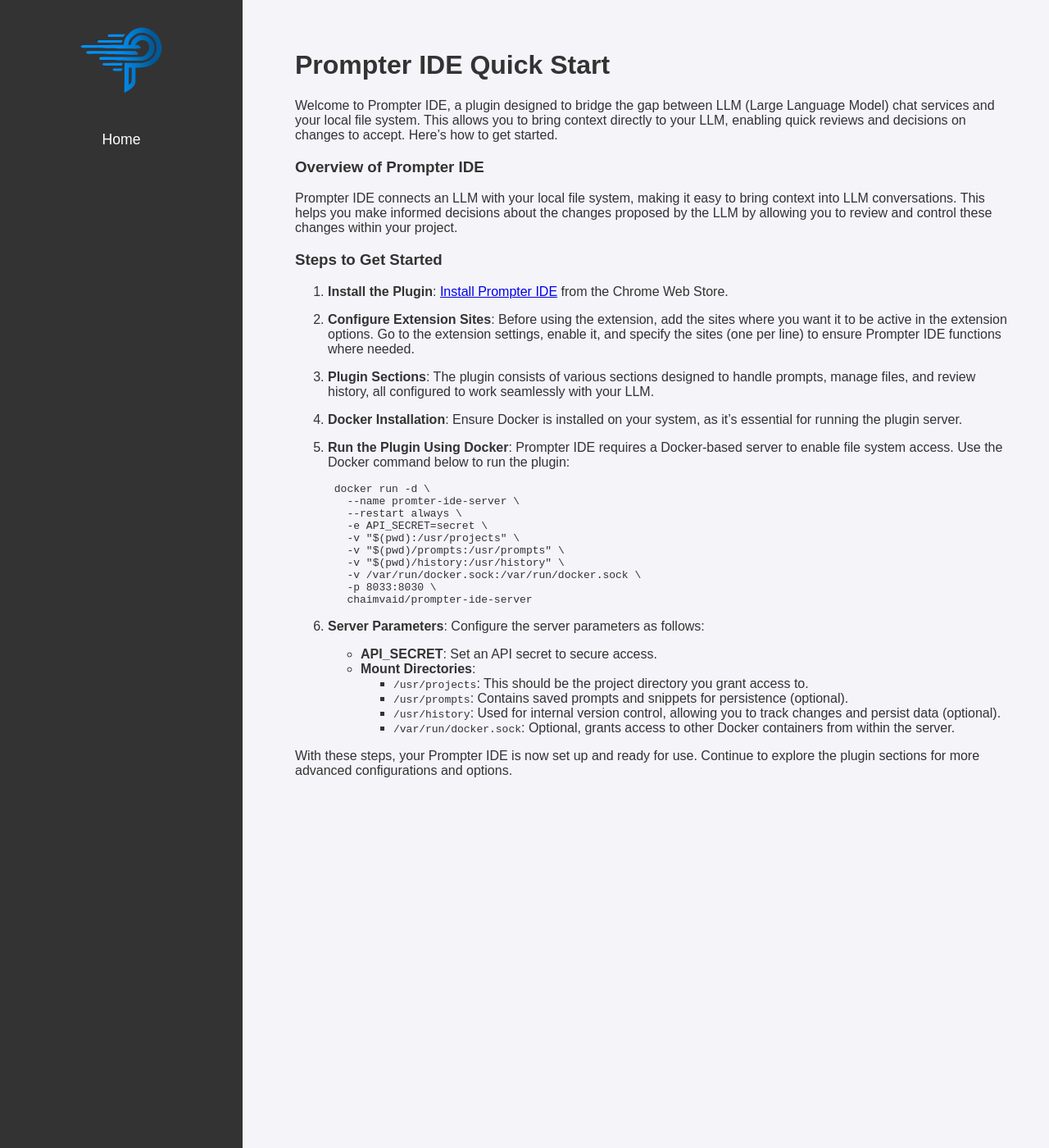
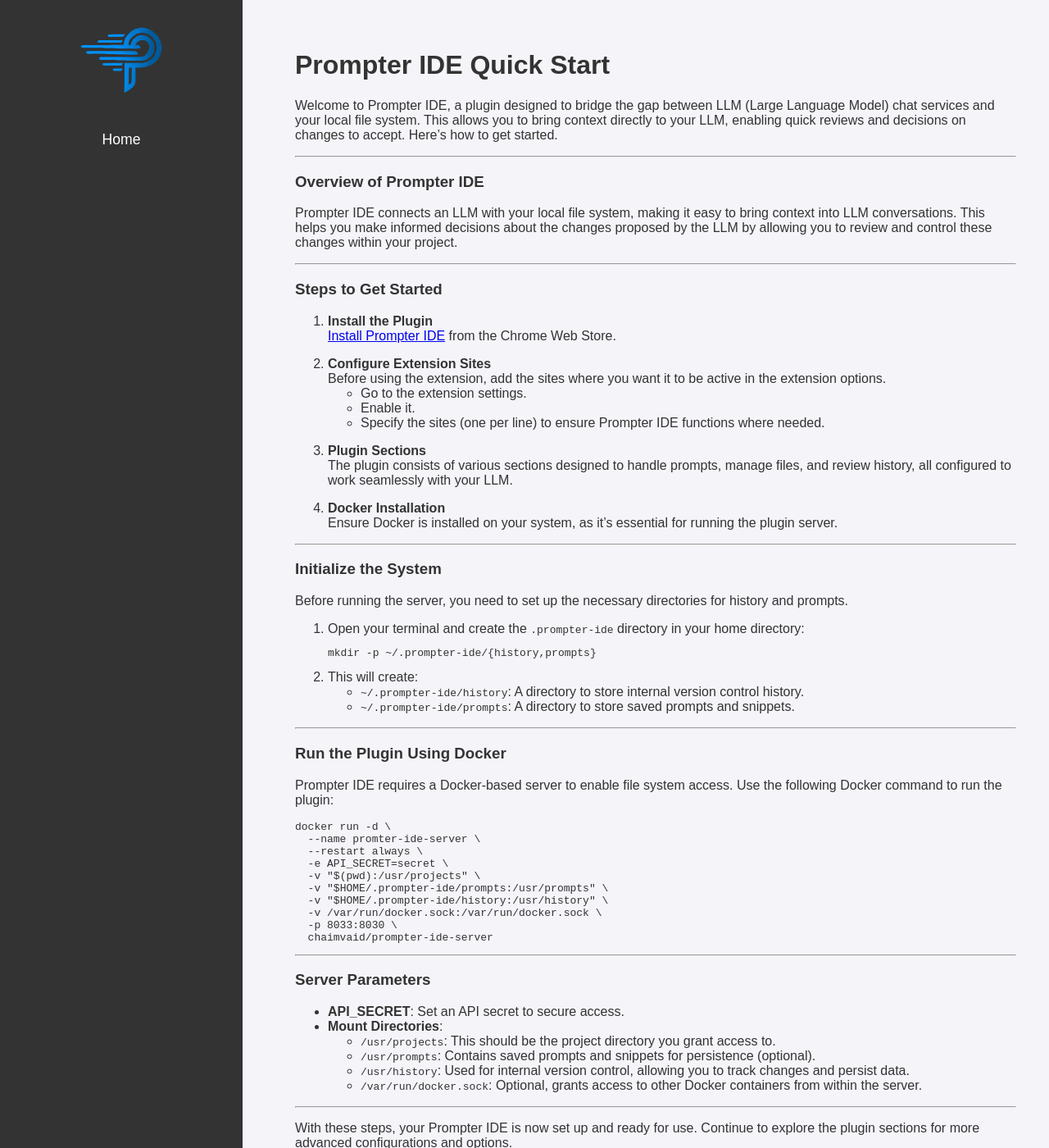
Before and after one commit to chaimvaid/prompter-ide-doc, a Jekyll site: the page built from docs/index.md, in a window 1280 px wide and 1400 px high. Shown: the whole window at 82% size. Built offline with Jekyll 4.4.1, drawn with Linux system fonts in a browser that asks for light colours.

Commit message:
fix instaltion instructions

````diff
--- a/docs/index.md
+++ b/docs/index.md
@@ -7,41 +7,78 @@ title: "Home"
 
 Welcome to Prompter IDE, a plugin designed to bridge the gap between LLM (Large Language Model) chat services and your local file system. This allows you to bring context directly to your LLM, enabling quick reviews and decisions on changes to accept. Here’s how to get started.
 
+---
+
 ### Overview of Prompter IDE
 
 Prompter IDE connects an LLM with your local file system, making it easy to bring context into LLM conversations. This helps you make informed decisions about the changes proposed by the LLM by allowing you to review and control these changes within your project.
 
+---
+
 ### Steps to Get Started
 
-1. **Install the Plugin**: [Install Prompter IDE](https://chromewebstore.google.com/detail/prompter-ide/chiamapkmadbnnfgkkipkeojnfofjfba) from the Chrome Web Store.
+1. **Install the Plugin**
+   [Install Prompter IDE](https://chromewebstore.google.com/detail/prompter-ide/chiamapkmadbnnfgkkipkeojnfofjfba) from the Chrome Web Store.
 
-2. **Configure Extension Sites**: Before using the extension, add the sites where you want it to be active in the extension options. Go to the extension settings, enable it, and specify the sites (one per line) to ensure Prompter IDE functions where needed.
+2. **Configure Extension Sites**
+   Before using the extension, add the sites where you want it to be active in the extension options.
+   - Go to the extension settings.
+   - Enable it.
+   - Specify the sites (one per line) to ensure Prompter IDE functions where needed.
 
-3. **Plugin Sections**: The plugin consists of various sections designed to handle prompts, manage files, and review history, all configured to work seamlessly with your LLM.
+3. **Plugin Sections**
+   The plugin consists of various sections designed to handle prompts, manage files, and review history, all configured to work seamlessly with your LLM.
 
-4. **Docker Installation**: Ensure Docker is installed on your system, as it’s essential for running the plugin server.
+4. **Docker Installation**
+   Ensure Docker is installed on your system, as it’s essential for running the plugin server.
 
-5. **Run the Plugin Using Docker**: Prompter IDE requires a Docker-based server to enable file system access. Use the Docker command below to run the plugin:
+---
 
-    ```bash
-    docker run -d \
-      --name promter-ide-server \
-      --restart always \
-      -e API_SECRET=secret \
-      -v "$(pwd):/usr/projects" \
-      -v "$(pwd)/prompts:/usr/prompts" \
-      -v "$(pwd)/history:/usr/history" \
-      -v /var/run/docker.sock:/var/run/docker.sock \
-      -p 8033:8030 \
-      chaimvaid/prompter-ide-server
-    ```
+### Initialize the System
 
-6. **Server Parameters**: Configure the server parameters as follows:
-   - **API_SECRET**: Set an API secret to secure access.
-   - **Mount Directories**:
-     - `/usr/projects`: This should be the project directory you grant access to.
-     - `/usr/prompts`: Contains saved prompts and snippets for persistence (optional).
-     - `/usr/history`: Used for internal version control, allowing you to track changes and persist data (optional).
-     - `/var/run/docker.sock`: Optional, grants access to other Docker containers from within the server.
+Before running the server, you need to set up the necessary directories for history and prompts.
+
+1. Open your terminal and create the `.prompter-ide` directory in your home directory:
+   ```bash
+   mkdir -p ~/.prompter-ide/{history,prompts}
+   ```
+
+2. This will create:
+   - `~/.prompter-ide/history`: A directory to store internal version control history.
+   - `~/.prompter-ide/prompts`: A directory to store saved prompts and snippets.
+
+---
+
+### Run the Plugin Using Docker
+
+Prompter IDE requires a Docker-based server to enable file system access. Use the following Docker command to run the plugin:
+
+```bash
+docker run -d \
+  --name promter-ide-server \
+  --restart always \
+  -e API_SECRET=secret \
+  -v "$(pwd):/usr/projects" \
+  -v "$HOME/.prompter-ide/prompts:/usr/prompts" \
+  -v "$HOME/.prompter-ide/history:/usr/history" \
+  -v /var/run/docker.sock:/var/run/docker.sock \
+  -p 8033:8030 \
+  chaimvaid/prompter-ide-server
+```
+
+---
+
+### Server Parameters
+
+- **API_SECRET**: Set an API secret to secure access.
+- **Mount Directories**:
+  - `/usr/projects`: This should be the project directory you grant access to.
+  - `/usr/prompts`: Contains saved prompts and snippets for persistence (optional).
+  - `/usr/history`: Used for internal version control, allowing you to track changes and persist data.
+  - `/var/run/docker.sock`: Optional, grants access to other Docker containers from within the server.
+
+---
 
 With these steps, your Prompter IDE is now set up and ready for use. Continue to explore the plugin sections for more advanced configurations and options.
+
+---
````
